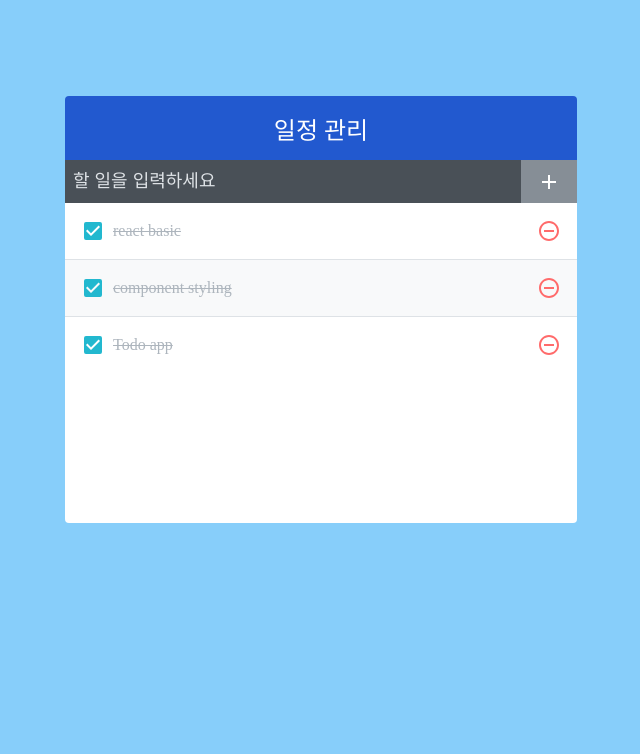
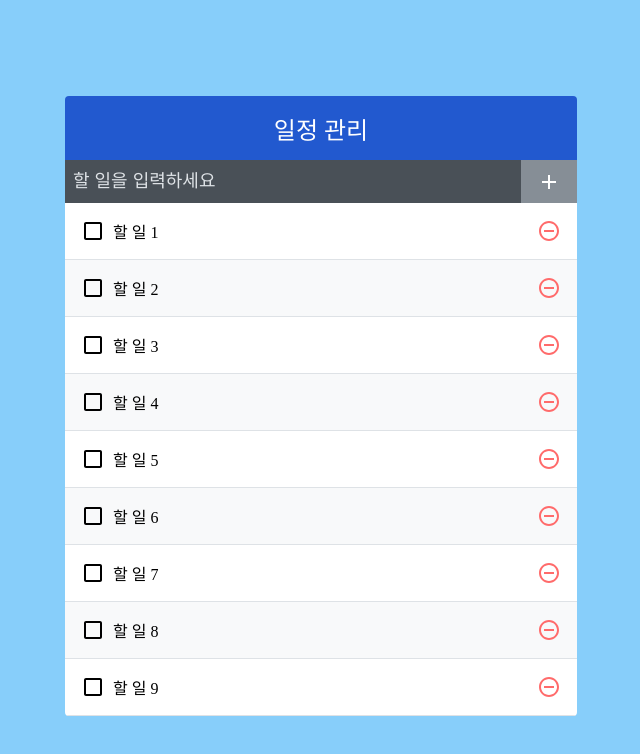
Before and after one commit to lilianaaaaa/deal-with-react, a React (Create React App) app: page / in a window 1280 px wide. Shown: the top 754 px of the page, without its empty margins (319-959 px from the left). Built offline with nearby package versions, Linux system fonts and the light colour scheme.

Commit message:
11장 - 많은 데이터 렌더링

```diff
--- a/src/App.js
+++ b/src/App.js
@@ -3,28 +3,24 @@
 import TodoInsert from "./components/TodoInsert";
 import TodoList from "./components/TodoList";
 
+//많은 데이터 렌더링하기
+function createBulkTodos(){
+  const array = [];
+  for(let i = 1; i <= 2500; i++){
+    array.push({
+      id: i,
+      text: `할 일 ${i}`,
+      checked: false,
+    });
+  }
+  return array;
+}
 const App = () => {
-  const [todos, setTodos] = useState([
-    {
-      id: 1,
-      text: 'react basic',
-      checked: true,
-    },
-    {
-      id: 2,
-      text: 'component styling',
-      checked: true,
-    },
-    {
-      id: 3,
-      text: 'Todo app',
-      checked: true,
-    }
-  ]); //todos array -> TodoList props
+  const [todos, setTodos] = useState(createBulkTodos); //todos array -> TodoList props
 
   //고유값으로 사용될 id
   //ref 사용하여 변수 담기: id값은 렌더링되는 정보가 아니기 때문
-  const nextId = useRef(4);
+  const nextId = useRef(2501);
 
   //컴포넌트의 성능 아낄수 있도록 useCallback으로 감싼다.
   const onInsert = useCallback(
```
